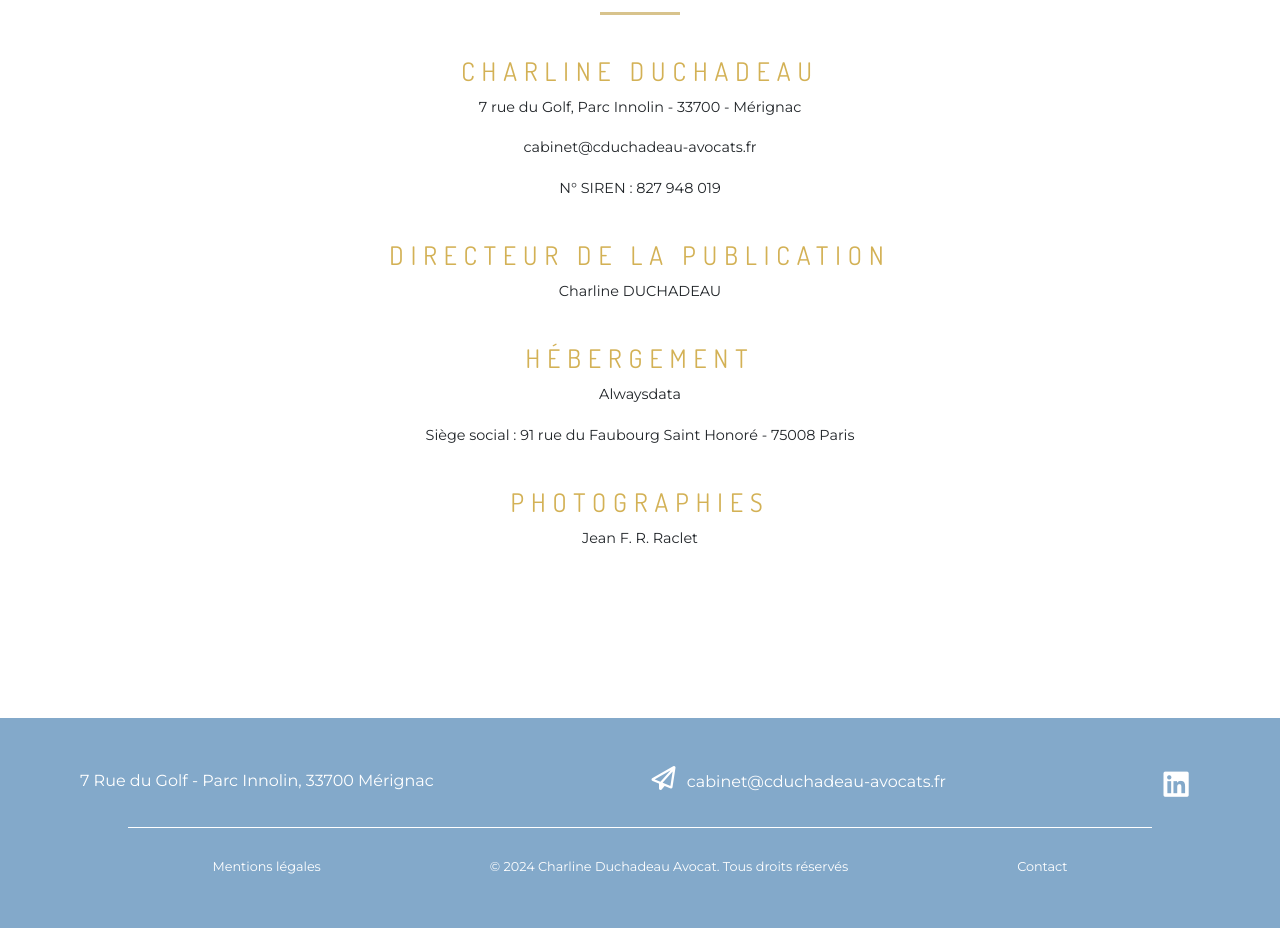
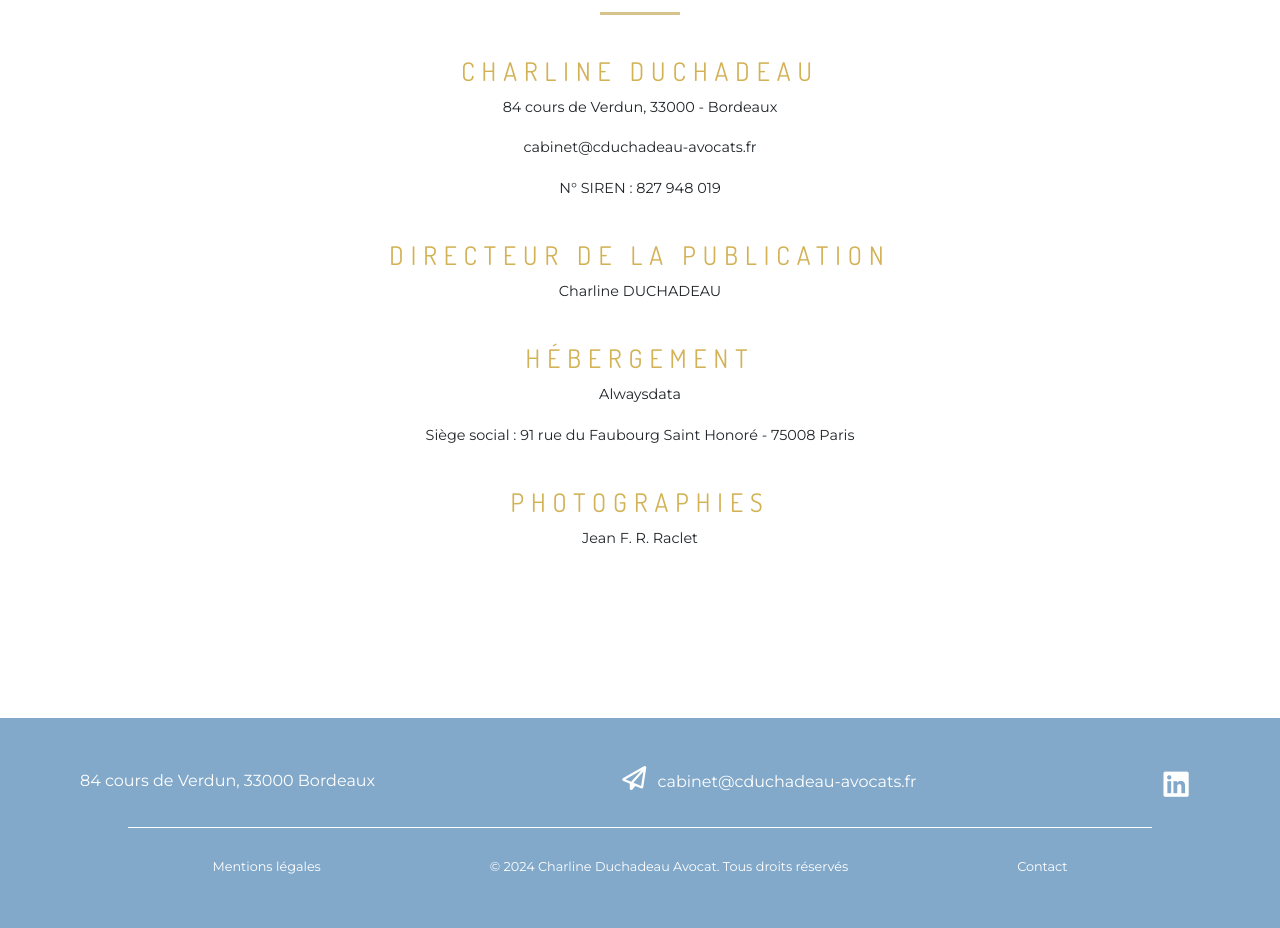
Before and after one commit to SarahRubio/charline-d, a Django app: page /mentions_legales in a window 1280 px wide. Shown: the part 744-1672 px from the top of the page. Run offline with Django 3.2, Linux system fonts and the light colour scheme; some libraries are stand-ins or nearby versions.

Commit message:
change office address

```diff
--- a/src/templates/competences/competences_list.html
+++ b/src/templates/competences/competences_list.html
@@ -12,7 +12,7 @@
     <div class="mb-5">
         <h2 class="title">Lieux d’intervention</h2>
         <div class="">
-            <p>Je vous reçois en rendez-vous à mon cabinet basé à Mérignac. Je peux également me déplacer au sein de votre entreprise. Des rendez-vous téléphoniques ou en visoconférence sont également possibles</p>
+            <p>Je vous reçois en rendez-vous à mon cabinet basé à Bordeaux. Je peux également me déplacer au sein de votre entreprise. Des rendez-vous téléphoniques ou en visoconférence sont également possibles</p>
             <p>En cas de litige, j'interviens pour défendre vos intérêts, en demande comme en défense.</p>
             <p>Je représente particuliers et professionnels devant les juridictions civiles et commerciales sur tout le territoire métropolitain, en première instance et en appel, en référé comme au fond.</p>
             <p>Ainsi, je plaide dans votre intérêt devant l’ensemble des pôles et juges rattachés aux Tribunaux Judiciaires, ainsi que devant les Tribunaux de Commerce et les Cours d’Appel.</p>
--- a/src/templates/contact/contact.html
+++ b/src/templates/contact/contact.html
@@ -26,7 +26,7 @@
     <div class="row justify-content-around">
         <div class="col-md-6">
             <p><strong>Maître Charline DUCHADEAU</strong></p>
-            <p>7 Rue du Golf - Parc Innolin - 33700 MÉRIGNAC</p>
+            <p>84 cours de Verdun, 33000 BORDEAUX</p>
             <p><i class="far fa-paper-plane"></i><a href="mailto:cabinet@cduchadeau-avocats.fr" class="text-reset"> cabinet@cduchadeau-avocats.fr</a></p>
         </div>
         <div class="col-md-6 pl-5" id="access">
--- a/src/templates/footer.html
+++ b/src/templates/footer.html
@@ -1,6 +1,6 @@
 <footer class="m-0">
     <div id="contact" class="d-flex justify-content-between align-items-center">
-            <p>7 Rue du Golf - Parc Innolin, 33700 Mérignac</p>
+            <p>84 cours de Verdun, 33000 Bordeaux</p>
             <p><i class="far fa-paper-plane"></i><a href="mailto:cabinet@cduchadeau-avocats.fr" class="text-reset">cabinet@cduchadeau-avocats.fr</a></p>
             <a class="text-reset" target="_blank" rel="noopener" href="https://www.linkedin.com/in/charline-duchadeau-3a0329143/"><i class="fa fa-linkedin-square" aria-hidden="true"></i></a>
         </div>
--- a/src/templates/home/home.html
+++ b/src/templates/home/home.html
@@ -12,7 +12,7 @@
             <div class="col-md-7">
                 <p>Avocat depuis 2016, je suis titulaire d’un Master 2 en droit privé de l’Université de Bordeaux, d’un Master 2 Programme Grande Ecole de <a href="https://www.kedgebs-alumni.com/fr/" class="text-rest" target="_blank" rel="noopener">l’Ecole de commerce KEDGE<a> ainsi que d’un certificat de compétence en droit des affaires du Conservatoire National des Arts et Métiers.</p>
                 <p>Depuis mon inscription au tableau de l’ordre des avocats de Bordeaux, j'ai collaboré au sein de plusieurs cabinets d’avocats d’affaires.</p>
-                <p>Originaire de la Charente, mon cabinet est basé à Mérignac et j'interviens régulièrement dans l’ensemble de la région Nouvelle Aquitaine, mais aussi au niveau national, tant en conseil qu'en contentieux en droit des contrats et des affaires.</p>
+                <p>Originaire de la Charente, mon cabinet est basé à Bordeaux et j'interviens régulièrement dans l’ensemble de la région Nouvelle Aquitaine, mais aussi au niveau national, tant en conseil qu'en contentieux en droit des contrats et des affaires.</p>
                 <p>En sus d’être avocat, je suis également formatrice et chargée d’enseignement en droit des contrats à l’Université de Bordeaux. Je suis également intervenue au sein de l'ESPI (Ecole Supérieure des Professions Immobilières) pour dispenser des cours en droit des sociétés, droit de la construction et droit de la promotion immobilière.</a></p>
                 <div class="row justify-content-space-around align-items-center ml-1">
                     <a class="text-reset" target="_blank" rel="noopener" href="https://www.linkedin.com/in/charline-duchadeau-3a0329143/"><i class="fa fa-linkedin-square" aria-hidden="true"></i></a>
--- a/src/templates/mentions_legales.html
+++ b/src/templates/mentions_legales.html
@@ -11,7 +11,7 @@
         <div class="row justify-content-center align-items-center text-center mentions-legales">
             <div class="col-md-12 mb-4">
                 <h3>Charline DUCHADEAU</h3>
-                <address>7 rue du Golf, Parc Innolin - 33700 - Mérignac</address>
+                <address>84 cours de Verdun, 33000 - Bordeaux</address>
                 <p>cabinet@cduchadeau-avocats.fr</p>
                 <p>N° SIREN : 827 948 019</p>
 
```
